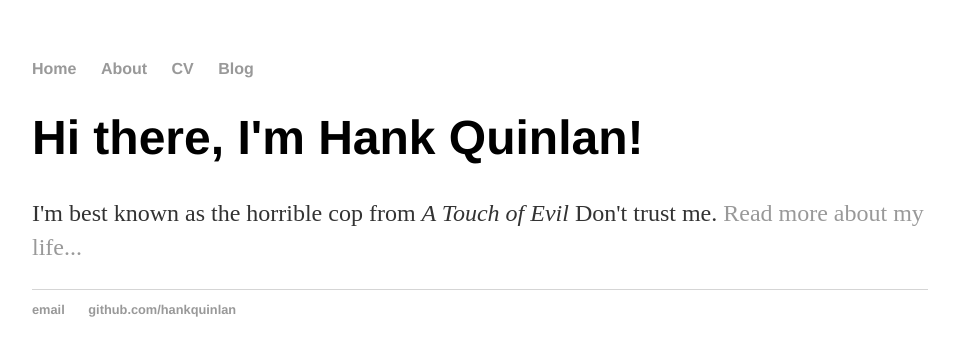
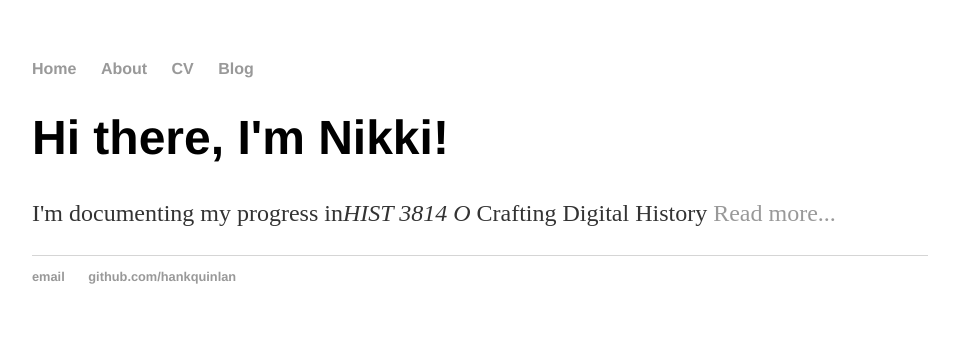
Before and after one commit to Nikkivardon/Nikkivardon.github.io, a Jekyll site: the page built from index.html, in a window 1280 px wide. Shown: the top 356 px of the page, without its empty margins (160-1119 px from the left). Built offline with Jekyll 4.4.1, drawn with Linux system fonts in a browser that asks for light colours.

Commit message:
Update index.html

```diff
--- a/index.html
+++ b/index.html
@@ -3,6 +3,6 @@ layout: default
 title: Hank Quinlan, Horrible Cop
 ---
 <div class="blurb">
-	<h1>Hi there, I'm Hank Quinlan!</h1>
-	<p>I'm best known as the horrible cop from <em>A Touch of Evil</em> Don't trust me. <a href="/about">Read more about my life...</a></p>
+	<h1>Hi there, I'm Nikki!</h1>
+	<p>I'm documenting my progress in<em>HIST 3814 O</em> Crafting Digital History <a href="/about">Read more...</a></p>
 </div><!-- /.blurb -->
```
